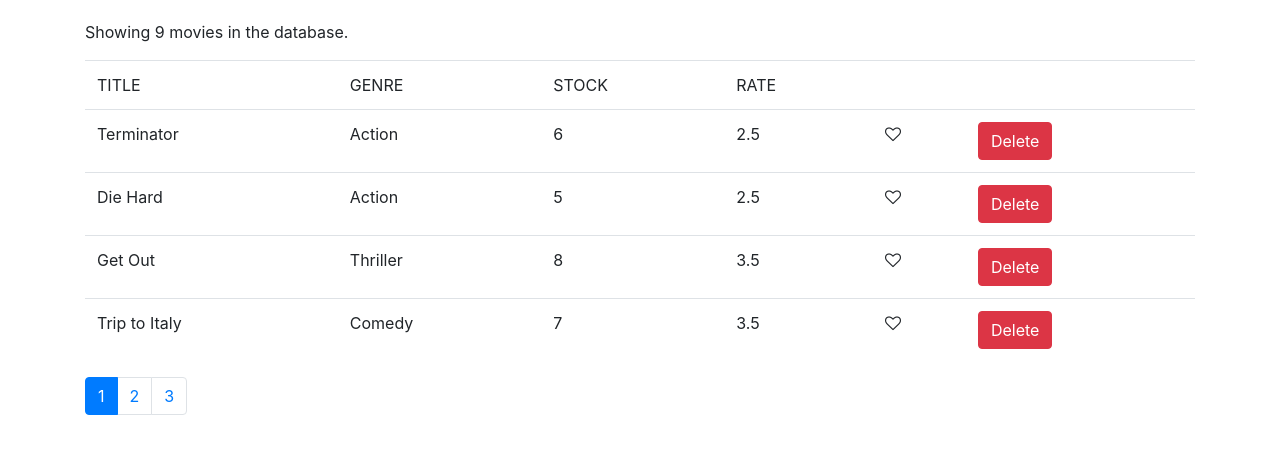
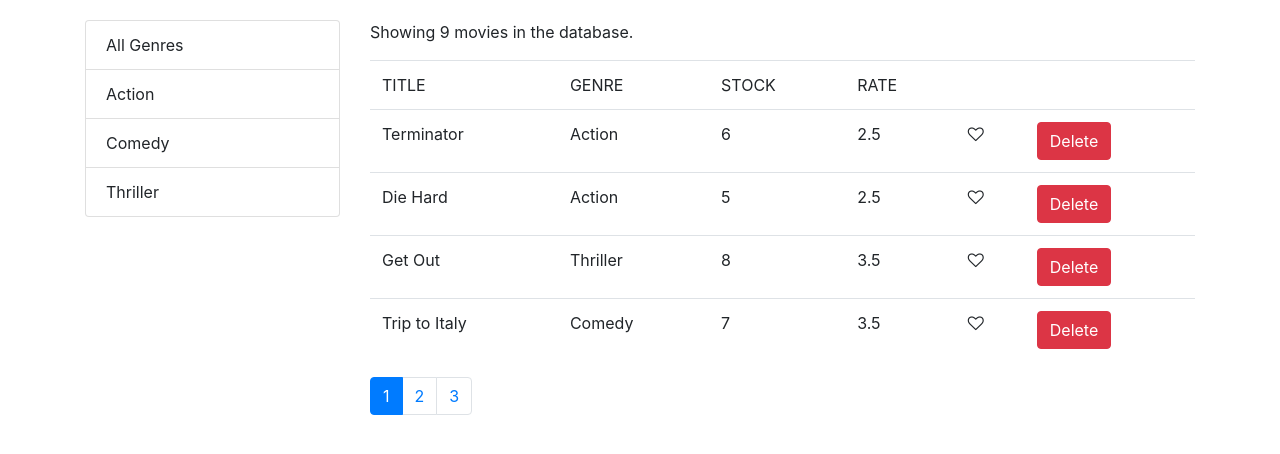
Before and after one commit to WhyRoy/React-learn, a React (Create React App) app in the folder vidly/: page /movies in a window 1280 px wide. Shown: the top 454 px of the page. Built offline with nearby package versions, Linux system fonts and the light colour scheme.

Commit message:
实现分页和筛选，完成table的封装

```diff
--- a/vidly/package.json
+++ b/vidly/package.json
@@ -8,6 +8,7 @@
     "@testing-library/user-event": "^7.2.1",
     "bootstrap": "^4.5.0",
     "font-awesome": "^4.7.0",
+    "prop-types": "^15.7.2",
     "react": "^16.13.1",
     "react-dom": "^16.13.1",
     "react-scripts": "3.4.1"
--- /dev/null
+++ b/vidly/src/component/common/listGroup.jsx
@@ -0,0 +1,35 @@
+import React, { Component } from "react";
+class ListGroup extends Component {
+  render() {
+    const {
+      items,
+      onItemSelect,
+      textProperty,
+      valueProperty,
+      selectedItem,
+    } = this.props;
+    return (
+      <ul className="list-group" style={{ cursor: "pointer" }}>
+        {items.map((item) => (
+          <li
+            className={
+              selectedItem === item
+                ? "list-group-item active"
+                : "list-group-item"
+            }
+            key={item[valueProperty]}
+            onClick={() => onItemSelect(item)}
+          >
+            {item[textProperty]}
+          </li>
+        ))}
+      </ul>
+    );
+  }
+}
+ListGroup.defaultProps = {
+  textProperty: "name",
+  valueProperty: "_id",
+};
+
+export default ListGroup;
--- a/vidly/src/component/movies.jsx
+++ b/vidly/src/component/movies.jsx
@@ -1,15 +1,22 @@
 import React, { Component } from "react";
 import { getMovies } from "../services/fakeMovieService";
 //import { deleteMovie } from "../services/fakeMovieService";
-import Like from "./common/like";
+import MoviesTable from "./moviesTable";
 import Pagination from "./common/pagination";
 import { paganate } from "../utils/paganate";
+import ListGroup from "./common/listGroup";
+import { getGenres } from "../services/fakeGenreService";
 class Movies extends Component {
   state = {
-    movies: getMovies(),
+    movies: [],
     pageSize: 4,
     currentPage: 1,
+    genres: [],
   };
+  componentDidMount() {
+    const genres = [{ name: "All Genres" }, ...getGenres()];
+    this.setState({ movies: getMovies(), genres });
+  }
   // handleDelete = (movie) => {
   //   deleteMovie(movie._id);
   //   console.log("执行了");
@@ -33,59 +40,52 @@
     this.setState({ currentPage: pageNum });
   };
 
+  handleGenreSelect = (genre) => {
+    //console.log("list clicked");
+    //console.log(genre);
+    this.setState({ selectedGenre: genre, currentPage: 1 });
+  };
   render() {
     const { length: count } = this.state.movies;
-    const { currentPage, pageSize, movies: Allmovies } = this.state;
+    const {
+      currentPage,
+      pageSize,
+      movies: Allmovies,
+      genres,
+      selectedGenre,
+    } = this.state;
     if (count === 0) return <p>There is no movie in the database</p>;
-    const movies = paganate(Allmovies, currentPage, pageSize);
-    console.log(Allmovies);
-    console.log(movies);
+
+    const filtered =
+      selectedGenre && selectedGenre._id
+        ? Allmovies.filter((m) => m.genre._id === selectedGenre._id)
+        : Allmovies;
+
+    let movies = paganate(filtered, currentPage, pageSize);
+
     return (
-      <div>
-        <p>Showing {this.state.movies.length} movies in the database.</p>
-        <table className="table">
-          <thead>
-            <tr>
-              <td>TITLE</td>
-              <td>GENRE</td>
-              <td>STOCK</td>
-              <td>RATE</td>
-              <td></td>
-              <td></td>
-            </tr>
-          </thead>
-          <tbody>
-            {movies.map((movie) => (
-              <tr key={movie._id}>
-                <td>{movie.title}</td>
-                <td>{movie.genre.name}</td>
-                <td>{movie.numberInStock}</td>
-                <td>{movie.dailyRentalRate}</td>
-                <td>
-                  <Like
-                    liked={movie.liked}
-                    movie={movie}
-                    onHandleLike={() => this.handleLike(movie)}
+      <div className="row">
+        <div className="col-3">
+          <ListGroup
+            items={genres}
+            onItemSelect={this.handleGenreSelect}
+            selectedItem={this.state.selectedGenre}
           />
-                </td>
-                <td>
-                  <button
-                    className="btn btn-danger"
-                    onClick={() => this.handleDelete(movie._id)}
-                  >
-                    Delete
-                  </button>
-                </td>
-              </tr>
-            ))}
-          </tbody>
-        </table>
+        </div>
+        <div className="col">
+          <p>Showing {filtered.length} movies in the database.</p>
+          <MoviesTable
+            movies={movies}
+            onLike={this.handleLike}
+            onDelete={this.handleDelete}
+          />
           <Pagination
-          itemsCount={count}
+            itemsCount={filtered.length}
             pageSize={pageSize}
             currentPage={currentPage}
             onPageChange={this.handlePageChange}
           />
+        </div>
       </div>
     );
   }
--- /dev/null
+++ b/vidly/src/component/moviesTable.jsx
@@ -0,0 +1,50 @@
+import React, { Component } from "react";
+import Like from "./common/like";
+
+class MoviesTable extends Component {
+  render() {
+    const { movies, onLike, onDelete } = this.props;
+
+    return (
+      <table className="table">
+        <thead>
+          <tr>
+            <td>TITLE</td>
+            <td>GENRE</td>
+            <td>STOCK</td>
+            <td>RATE</td>
+            <td></td>
+            <td></td>
+          </tr>
+        </thead>
+        <tbody>
+          {movies.map((movie) => (
+            <tr key={movie._id}>
+              <td>{movie.title}</td>
+              <td>{movie.genre.name}</td>
+              <td>{movie.numberInStock}</td>
+              <td>{movie.dailyRentalRate}</td>
+              <td>
+                <Like
+                  liked={movie.liked}
+                  movie={movie}
+                  onHandleLike={() => onLike(movie)}
+                />
+              </td>
+              <td>
+                <button
+                  className="btn btn-danger"
+                  onClick={() => onDelete(movie._id)}
+                >
+                  Delete
+                </button>
+              </td>
+            </tr>
+          ))}
+        </tbody>
+      </table>
+    );
+  }
+}
+
+export default MoviesTable;
```
Also changed, not shown: vidly/src/component/common/pagination.jsx (+7 -1 lines). Lines whose indentation alone changed are shown as unchanged.
